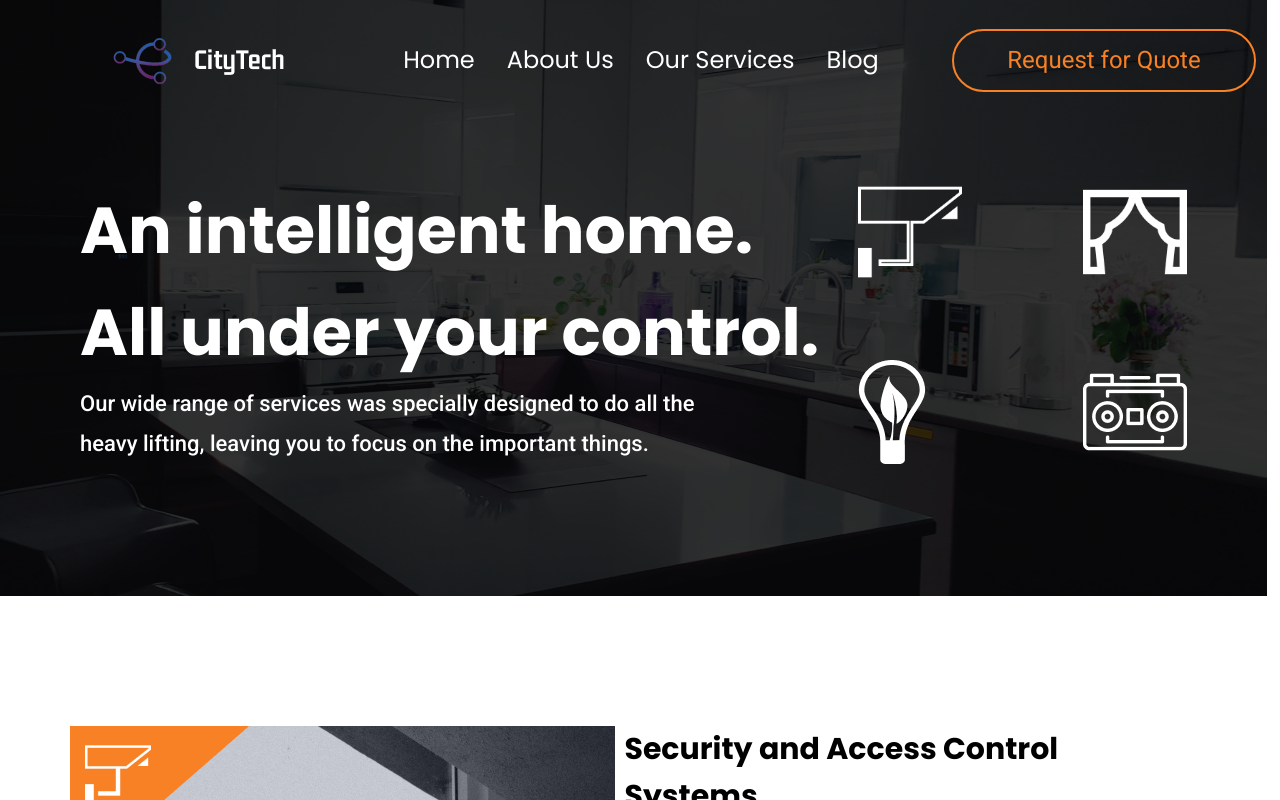
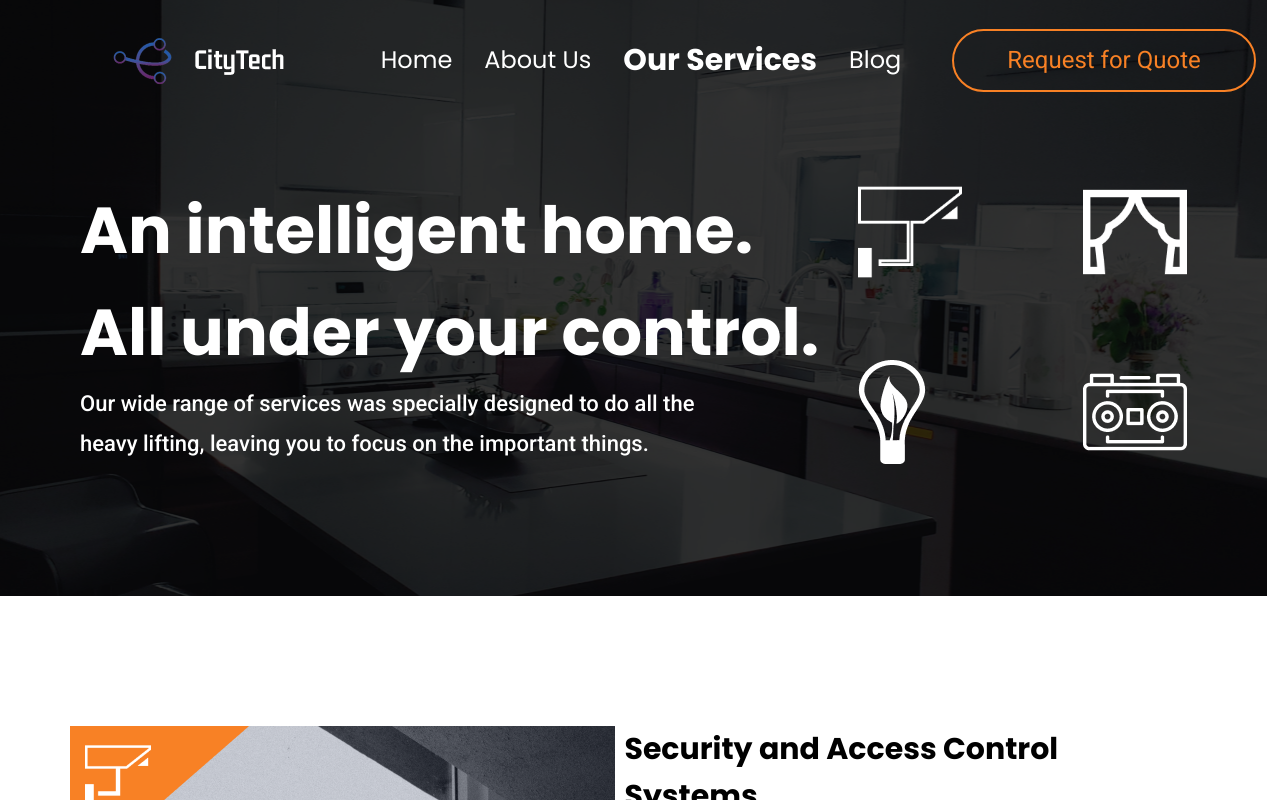
Before and after one commit to raphaeluwadone/city-tech-2.0, a React (Create React App) app: page /services in a window 1280 px wide. Shown: the top 800 px of the page. Built offline with nearby package versions, Linux system fonts and the light colour scheme.

Commit message:
styling Active links

```diff
--- a/src/App.css
+++ b/src/App.css
@@ -1453,15 +1453,15 @@ body {
 
 .main__contact .contact__content h2 {
   width: 46rem;
-  font-size: 3.4375rem;
+  font-size: 4.063rem;
+  line-height: 6.378rem;
   font-weight: 700;
-  line-height: 6.37812rem;
 }
 
 .main__contact .contact__content p {
   width: 29.125rem;
   font-size: 1.5rem;
-  line-height: 1.8975rem;
+  line-height: 2.25rem;
   color: #989898;
 }
 
@@ -1728,6 +1728,7 @@ body {
   border: 2px solid white;
   border-radius: 669px;
   width: 235px;
+  color: white;
   padding: 20px 40px;
   display: flex;
   align-items: center;
@@ -1741,12 +1742,14 @@ body {
 
 .slide__text  .btn  .link {
   text-decoration: none;
-  color: white;
+  color: inherit;
 }
 
 .slide__text  .btn:hover {
   cursor: pointer;
   transform: scale(1.05);
+  background-color: white;
+  color: black;
 }
 
 .slide__text  .btn:active {
--- a/src/components/carousel/Slide.js
+++ b/src/components/carousel/Slide.js
@@ -11,7 +11,7 @@ function Slide({icon, heading, lead, desc}) {
                     <h2>{heading}</h2>
                     <p>{desc}</p>
                     <div className='btn'>
-                        <Link className='link'>
+                        <Link to='/services' className='link'>
                             Learn More
                         </Link>
                     </div>
--- a/src/components/footer/FooterElements.js
+++ b/src/components/footer/FooterElements.js
@@ -85,6 +85,12 @@ input[type="submit"] {
     margin-left: 30px;
     font-size: 24px;
     font-weight: 400;
+    transition: .3s all ease-in-out;
+
+    &:focus {
+        outline: none;
+        transform: scale(.95)
+    }
 }
 
 @media screen and (max-width: 768px) {
--- a/src/components/navbar/Index.js
+++ b/src/components/navbar/Index.js
@@ -8,33 +8,34 @@ import { useLocation } from 'react-router-dom'
 function Navbar({ toggle }) {
     const location = useLocation()
     let showBtn = `${location.pathname == '/contact' ? '0' : '1'}`
+    const getNavLinkClass = (path) => location.pathname.startsWith(path) ? "active" : "";
     return (
         <>
          <Nav>
             <NavbarContainer>
-                <NavLogo to="/">
+                <NavLogo to="/home">
                     <img src={Logo} alt="cityTech logo"/>
                 </NavLogo>
                 <MobileIcon >
                     <FaBars onClick={toggle}/>
                 </MobileIcon>
                 <NavMenu>
-                    <NavItem>
-                        <NavLinks to="/">
+                    <NavItem className={`${getNavLinkClass('/home')}`}>
+                        <NavLinks to="/home">
                             Home
                         </NavLinks>
                     </NavItem>
-                    <NavItem>
+                    <NavItem className={`${getNavLinkClass('/about')}`}>
                         <NavLinks to="/about">
                             About Us
                         </NavLinks>
                     </NavItem>
-                    <NavItem>
+                    <NavItem className={`${getNavLinkClass('/services')}`}>
                         <NavLinks to="/services">
                             Our Services
                         </NavLinks>
                     </NavItem>
-                    <NavItem>
+                    <NavItem className={`${getNavLinkClass('/blog')}`}>
                         <NavLinks  to="/blog">
                             Blog
                         </NavLinks>
--- a/src/components/navbar/navbarElements.js
+++ b/src/components/navbar/navbarElements.js
@@ -104,6 +104,14 @@ export const NavMenu = styled.ul`
 export const NavItem = styled.li`
     height: 80px;
     cursor: pointer;
+    font-size: 24px;
+    font-weight: 400;
+
+    &.active {
+        font-size: 30px;
+        font-weight: 700;
+        color: red;
+    }
 
 `
 
@@ -114,15 +122,9 @@ export const NavLinks = styled(LinkR)`
     text-decoration: none;
     padding: 0 1rem;
     height: 100%;
-    font-weight: 400;
+    font-weight: inherit;
     line-height: 28px;
-    font-size: 24px;
-
-
-    &.active {
-        border-bottom: 4px solid #01bf71;
-        font-weight: bolder;
-    }
+    font-size: inherit;
 `
 
 export const NavBtnWrapper = styled.div`
--- a/src/components/sidebar/Index.js
+++ b/src/components/sidebar/Index.js
@@ -14,7 +14,7 @@ function Sidebar({isOpen, toggle}) {
             </Icon>
             <SidebarWrapper>
                 <SidebarMenu>
-                    <SidebarLink to="/">
+                    <SidebarLink to="/home">
                         Home
                     </SidebarLink>
                     <SidebarLink to="./about">
--- a/src/pages/Services.js
+++ b/src/pages/Services.js
@@ -1,5 +1,5 @@
 import React from "react";
-
+import { Link } from 'react-router-dom'
 import Curtain from '../assets/curtain 1.png'
 import Bulb from '../assets/Vector (2).png'
 import Stereo from '../assets/stereo-camera 1.png'
@@ -68,7 +68,7 @@ function Services() {
                 and video intercoms and top-of-the-line telephony system.
               </p>
               <div class="req--btn">
-                <a>Request Quote</a>
+                <Link to='/contact'>Request Quote</Link>
               </div>
             </div>
           </div>
@@ -96,7 +96,7 @@ function Services() {
                 Switches and Smart Blind system.
               </p>
               <button class="req--btn">
-                <a>Request Quote</a>
+                <Link to='/contact'>Request Quote</Link>
               </button>
             </div>
           </div>
@@ -129,7 +129,7 @@ function Services() {
                 you achieve optimal energy management.
               </p>
               <div class="req--btn">
-                <a>Request Quote</a>
+                <Link to='/contact'>Request Quote</Link>
               </div>
             </div>
           </div>
@@ -161,7 +161,7 @@ function Services() {
                 home issue to become not just a residence but a sanctuary.
               </p>
               <div class="req--btn">
-                <a>Request Quote</a>
+                <Link to='/contact'>Request Quote</Link>
               </div>
             </div>
           </div>
@@ -180,7 +180,7 @@ function Services() {
                 your home into the 21st Century
               </p>
               <div class="req--btn">
-                <a>Talk to a Professional</a>
+                <Link to='/contact'>Talk to a Professional</Link>
               </div>
             </div>
           </div>
--- a/src/routes/routes.js
+++ b/src/routes/routes.js
@@ -6,7 +6,7 @@ import Contact from "../pages/Contact";
 import Home from "../pages/Home";
 import Services from "../pages/Services";
 export const ROUTES = [
-    { path: "/", key: "ROOT", exact: true, component: () => <Home /> },
+    { path: "/home", key: "ROOT", exact: true, component: () => <Home /> },
     { path: "/about", key: "ROOT", exact: true, component: () => <About /> },
     { path: "/services", key: "ROOT", exact: true, component: () => <Services /> },
     { path: "/blog", key: "ROOT", exact: true, component: () => <Blog /> },
```
